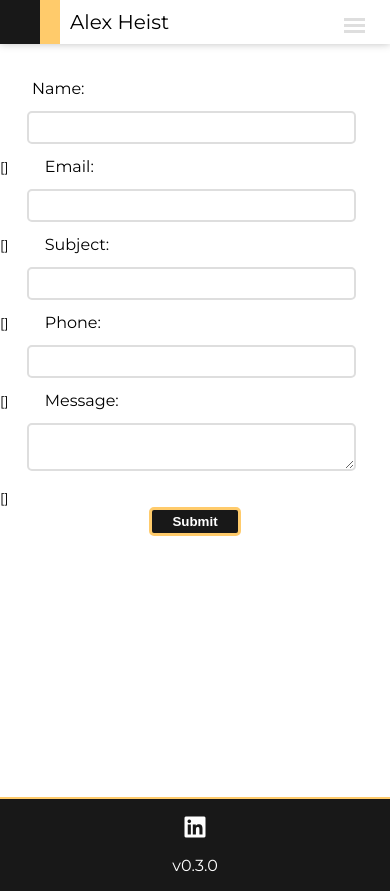
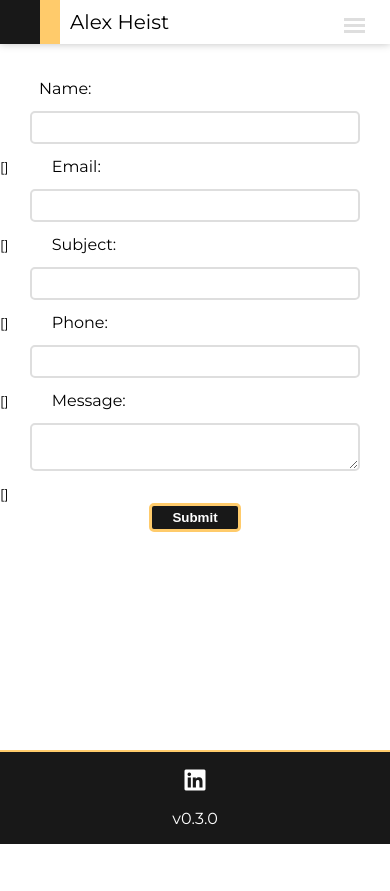
Before and after one commit to alexheist/portfolio, a Django app: template website/base/templates/pages/contact.html in a window 390 px wide. After the commit the page ends 844 px from the top, so only its background shows below. Run offline with Django 3.2, Linux system fonts and the light colour scheme; the template is opened without the code that fills it, so the values that code supplies are empty, except form fields; tables that the repository leaves empty hold one stand-in row (values such as "Sample post"); form fields are guessed from the names that the template uses; style sheets or scripts are compiled from the project's sources; parts of the project's set-up code (start-up, migrations or seed data) failed here and were passed over; some libraries are stand-ins or nearby versions.

Commit message:
mobile style complete

```diff
--- a/website/base/static/base/css/home.scss
+++ b/website/base/static/base/css/home.scss
@@ -11,13 +11,15 @@ html {
 
 body {
 	margin: 0;
+}
+
+#page-container {
 	position: relative;
 	min-height: 100vh;
 }
 
-.content-wrapper {
-	margin-top: 47px;
-	padding-bottom: 98px;
+#content-wrapper {
+	padding: 47px 0 98px 0;
 }
 
 nav {
@@ -159,7 +161,7 @@ nav {
 
 #hero {
 	position: relative;
-	margin: 47px 0 0 0;
+	margin: 0;
 	padding: 0;
 	width: 100%;
 	height: 65vh;
@@ -265,23 +267,22 @@ main {
 	}
 }
 
-// TODO: figure out better way to center form
-// and, style thank-you page
+#contact {
 	.contact-form {
 		padding-top: 2em;
 		text-align: left;
 
 		label {
-		margin: 2em 2em;
+			margin-left: 10%;
 		}
 
 		input[type=text], input[type=email], textarea {
 			width: 80%;
-		margin: 1em 2em;
+			margin: 1em auto;
 			padding: .5em;
 			border: 2px solid $accent;
 			border-radius: 5px;
-		display: inline-block;
+			display: block;
 			outline: none;
 		}
 
@@ -294,6 +295,12 @@ main {
 			display: block;
 			margin: 0 auto 2em auto;
 		}
+	}
+}
+
+#thank-you {
+	padding: 2em;
+	text-align: center;
 }
 
 .footer {
--- a/website/base/templates/base.html
+++ b/website/base/templates/base.html
@@ -1,9 +1,11 @@
 {% include 'header.html' %}
 <body>
 	{% include 'partials/nav.html' %}
-	<div class="content-wrapper">
-		{% block content %}
-		{% endblock content %}
+	<div id="page-container">
+		<div id="content-wrapper">
+			{% block content %}
+			{% endblock content %}
+		</div>
+		{% include 'footer.html' %}
 	</div>
-	{% include 'footer.html' %}
 </body>
--- a/website/base/templates/pages/contact.html
+++ b/website/base/templates/pages/contact.html
@@ -2,9 +2,9 @@
 {% load widget_tweaks %}
 
 {% block content %}
+<section id="contact">
 	<form method="post" class="contact-form">
 		{% csrf_token %}
-
 		<label class="pull-left" for="name">{{ form.name.label }}:</label>
 		{{ form.name }}
 		<small class="error">{{ form.name.errors }}</small>
@@ -27,4 +27,5 @@
 
 		<input class="my-btn" type="submit" value="Submit" />
 	</form>
+</section>
 {% endblock content %}
--- a/website/base/templates/pages/thank_you.html
+++ b/website/base/templates/pages/thank_you.html
@@ -1,7 +1,7 @@
 {% extends 'base.html' %}
 
 {% block content %}
-<section class="thank-you">
+<section id="thank-you">
 	<h1>Thank you,</h1>
 	<h3>I will be in contact with you shortly</h3>
 </section>
```
Also changed, not shown: 2 other files. Lines whose indentation alone changed are shown as unchanged.
